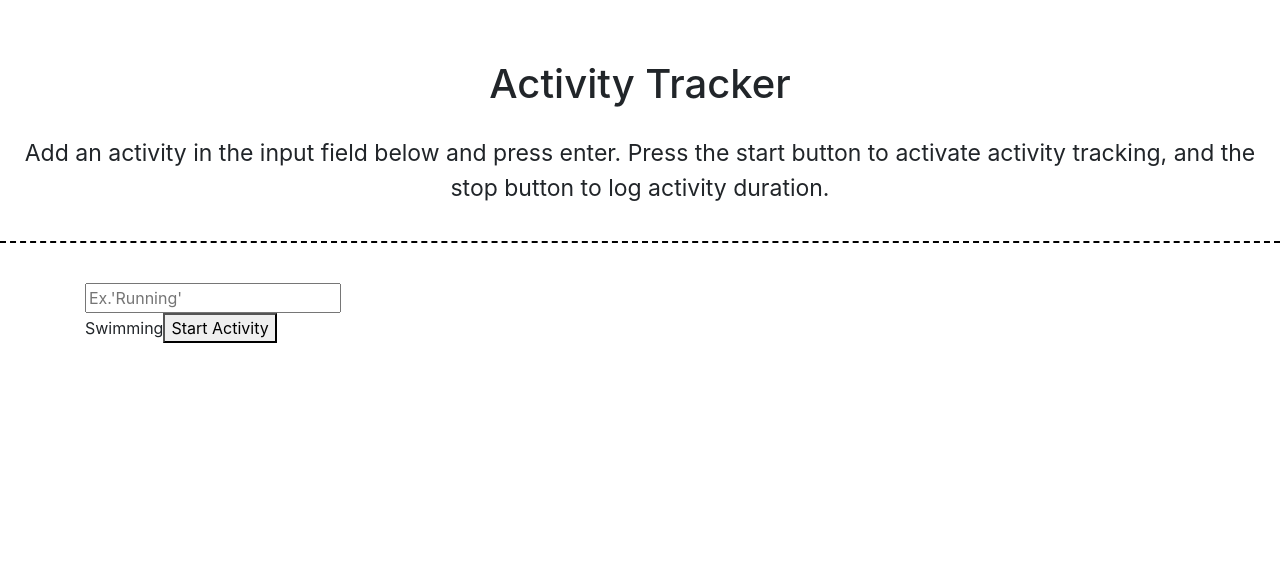
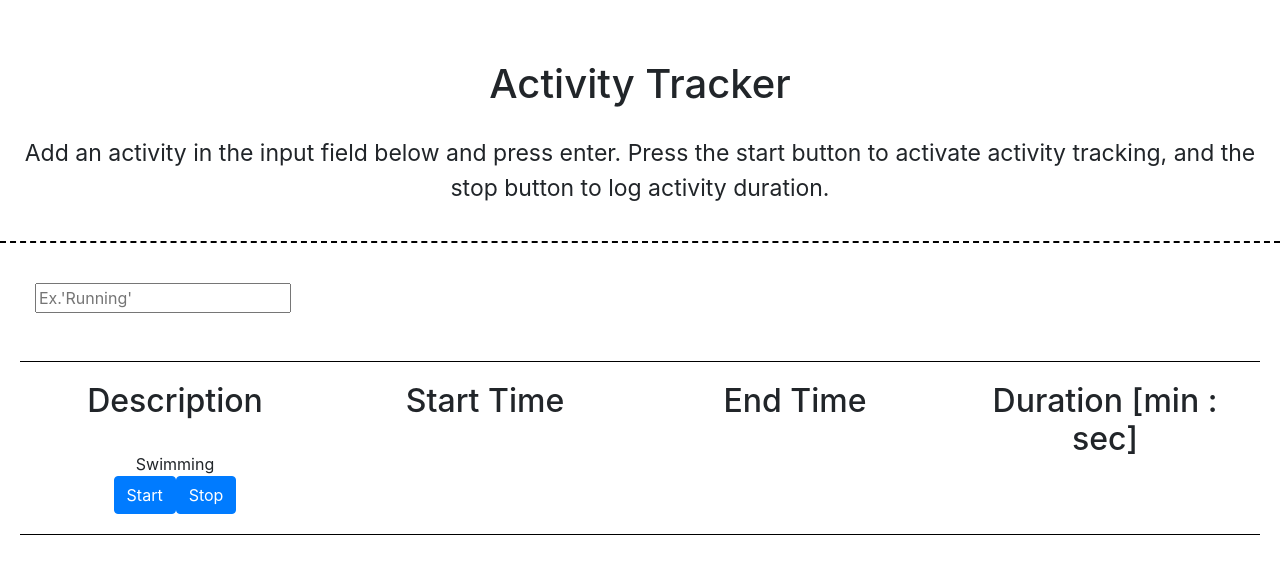
Before and after one commit to dakuglin/interview-react2, a React (Create React App) app: page / in a window 1280 px wide. Shown: the top 574 px of the page. Built offline with nearby package versions, Linux system fonts and the light colour scheme.

Commit message:
updated readme

```diff
--- a/src/components/StartActivity.js
+++ b/src/components/StartActivity.js
@@ -1,9 +1,11 @@
 import React, { useState } from "react";
-import { Container } from "react-bootstrap";
+import { ActivityContainer } from "../styles/StartActivity";
+import { Container, Row, Col, Button } from "react-bootstrap";
 
 
 function CreatActivity({ addActivity }) { //handles the creating of a new activity by the user
 
+    //define state using react hooks
   const [value, setValue] = useState("");
 
   const handleSubmit = (e) => {
@@ -31,11 +33,19 @@ function CreatActivity({ addActivity }) { //handles the creating of a new activi
 ///////////////////////////////////////////////
 
 function Description({ description }) {
+
+  var startTime = new Date();
   return (
     <>
+    <br />
     <div>
       {description.userActivity}
-      <button onClick={() => (console.log("starting activity"))}>Start Activity</button>
+      <br />
+      <Button onClick={() =>
+        console.log(startTime)}>
+          Start
+      </Button>
+      <Button onClick={() => (console.log("stopping activity"))}>Stop</Button>
     </div>
     </>
   );
@@ -44,23 +54,29 @@ function Description({ description }) {
 
 export const StartActivity = () => {
 
+  //define state using react hooks
   const [descriptions, setDescriptions] = useState([
     {
       userActivity: 'Swimming',
       started: false
     },
-
   ]);
 
   const addActivity = userActivity => {
     const newActivity = [...descriptions, {userActivity, started: false}];
     setDescriptions(newActivity);
-  }
+  };
 
   return (
     <>
-    <Container>
+    <ActivityContainer>
+    <Container fluid>
       <CreatActivity addActivity={addActivity}/>
+      <br />
+      <br />
+      <Row>
+        <Col className="col-3"> {/* column 1 - description */}
+          <h2>Description</h2>
           <div>
             {descriptions.map((description, index) => (
               <Description
@@ -70,7 +86,19 @@ export const StartActivity = () => {
               />
             ))}
           </div>
+        </Col>
+        <Col className="col-3"> {/* column 2 - start time */}
+          <h2>Start Time</h2>
+        </Col>
+        <Col className="col-3"> {/* column 3 - end time */}
+          <h2>End Time</h2>
+        </Col>
+        <Col className="col-3"> {/* column  - duration */}
+          <h2>Duration [min : sec]</h2>
+        </Col>
+      </Row>
     </Container>
+    </ActivityContainer>
     </>
   );
 };
--- a/src/components/Time.js
+++ b/src/components/Time.js
@@ -4,7 +4,7 @@ import { Row, Col, Button } from "react-bootstrap";
 //component that will track the time for activities
 export const Time = (props) => {
 
-  //difine state using react hooks
+  //define state using react hooks
   const [seconds, setSeconds] = useState('00');
   const [minuets, setMinutes] = useState('00');
   const [count, setCount] = useState(0);
@@ -53,8 +53,6 @@ export const Time = (props) => {
 
   /////////////////////////////////////////////////////////////////////////
 
-
-
   return (
     <>
     <Row>
@@ -65,7 +63,7 @@ export const Time = (props) => {
       <Col className="col-3"> {/* column 1 - description */}
         <div>
           <Button onClick={() => setIsActive(!isActive)} className="start">
-            {isActive ? "Stop" : "Start"}
+            {/* {isActive ? "Stop" : "Start"} */} Start
           </Button>
           <Button onClick={stopTime} className="stop">Stop</Button>
         </div>
--- a/src/styles/Description.js
+++ b/src/styles/StartActivity.js
@@ -1,6 +1,6 @@
 import styled from "styled-components";
 
-export const DescriptionContainer = styled.div` //main container styling
+export const ActivityContainer = styled.div` //main container styling
   margin: 20px;
 
   .col-3 {
```
Lines whose indentation alone changed are shown as unchanged.
